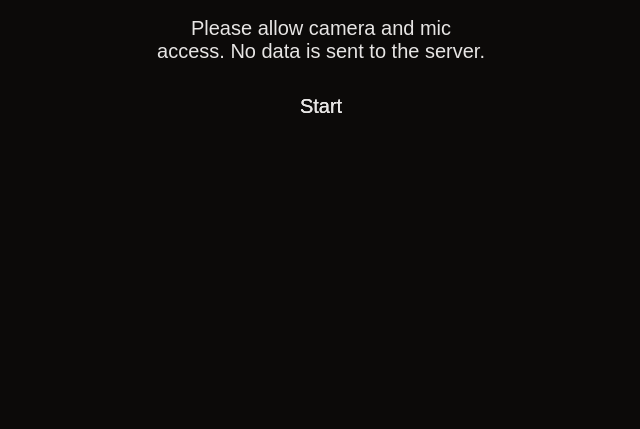
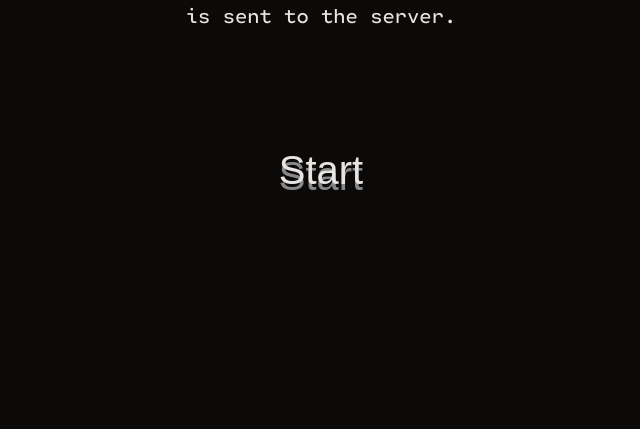
Before and after one commit to rileyjshaw/strange-camera, a website built with Vite: page index.html in a window 1280 px wide. Shown: the part 371-800 px from the top of the page, without its empty margins (319-959 px from the left). Built offline with nearby package versions, Linux system fonts and the light colour scheme; files whose address does not match are found by name; what @mediapipe/tasks-vision would draw is missing.

Commit message:
Style tweaks

```diff
--- a/index.html
+++ b/index.html
@@ -272,15 +272,9 @@
 	</head>
 	<body>
 		<div id="splash">
-			<h1 class="splash-title" data-char="Strange Camera">Strange Camera</h1>
+			<h1 class="splash-title" data-text="Strange Camera">Strange Camera</h1>
 			<p class="splash-message">Please allow camera and mic access. No data is sent to the server.</p>
-			<button
-				type="button"
-				id="splash-start"
-				class="splash-start scene-nav-button"
-				data-char="Start"
-				aria-label="Start"
-			>
+			<button type="button" id="splash-start" class="go-button" data-text="Start" aria-label="Start">
 				Start
 			</button>
 		</div>
@@ -324,11 +318,11 @@
 					</div>
 					<ol class="controls-list" id="controls-list-move"></ol>
 					<div class="scene-navigation">
-						<button id="scene-prev" class="scene-nav-button" aria-label="Previous scene" data-char="←">
+						<button id="scene-prev" class="scene-nav-button" aria-label="Previous scene" data-text="←">
 							←
 						</button>
 						<button id="go-button" class="go-button" data-text="Start">Start</button>
-						<button id="scene-next" class="scene-nav-button" aria-label="Next scene" data-char="→">
+						<button id="scene-next" class="scene-nav-button" aria-label="Next scene" data-text="→">
 							→
 						</button>
 					</div>
--- a/src/style.css
+++ b/src/style.css
@@ -61,6 +61,11 @@ body {
 	font-size: 1.25rem;
 }
 
+.go-button {
+	all: unset;
+	cursor: pointer;
+}
+
 #app {
 	position: fixed;
 	inset: 0;
@@ -89,6 +94,8 @@ body {
 	gap: 2rem;
 	padding: 1rem;
 	background: var(--color-dark);
+	max-height: 360px;
+	margin-block: auto;
 }
 
 #splash.splash-dismissed {
@@ -105,7 +112,7 @@ body {
 }
 
 .splash-title::before {
-	content: attr(data-char);
+	content: attr(data-text);
 	position: absolute;
 	top: 0;
 	left: 50%;
@@ -118,7 +125,7 @@ body {
 }
 
 .splash-title::after {
-	content: attr(data-char);
+	content: attr(data-text);
 	position: absolute;
 	top: 0;
 	left: 50%;
@@ -131,6 +138,7 @@ body {
 }
 
 .splash-message {
+	font-family: 'Cartograph CF', monospace;
 	margin: 0;
 	font-size: 1.25rem;
 	text-align: center;
@@ -141,7 +149,6 @@ body {
 
 .splash-start {
 	margin-top: auto;
-	font-size: 2.5rem;
 }
 
 #controls {
@@ -401,17 +408,12 @@ body:is(.settings-open, .controls-hidden) #controls {
 	align-items: center;
 	justify-content: space-between;
 	gap: 0.5em;
-	font-size: 2.5rem;
 	font-family: 'Megazoid', sans-serif;
 }
 
-.scene-navigation {
+.scene-navigation,
+#splash-start {
 	margin-top: auto;
-}
-
-.go-button {
-	all: unset;
-	cursor: pointer;
 }
 
 #settings h2 {
@@ -428,6 +430,11 @@ body:is(.settings-open, .controls-hidden) #controls {
 	white-space: nowrap;
 	overflow: hidden;
 	text-overflow: ellipsis;
+	font-size: 2.5rem;
+}
+
+#splash-start {
+	flex: none !important;
 }
 
 #settings h2::after,
@@ -466,7 +473,7 @@ body:is(.settings-open, .controls-hidden) #controls {
 }
 
 .scene-nav-button::before {
-	content: attr(data-char);
+	content: attr(data-text);
 	position: absolute;
 	top: 0;
 	left: 0;
@@ -477,7 +484,7 @@ body:is(.settings-open, .controls-hidden) #controls {
 }
 
 .scene-nav-button::after {
-	content: attr(data-char);
+	content: attr(data-text);
 	position: absolute;
 	top: 0;
 	left: 0;
```
